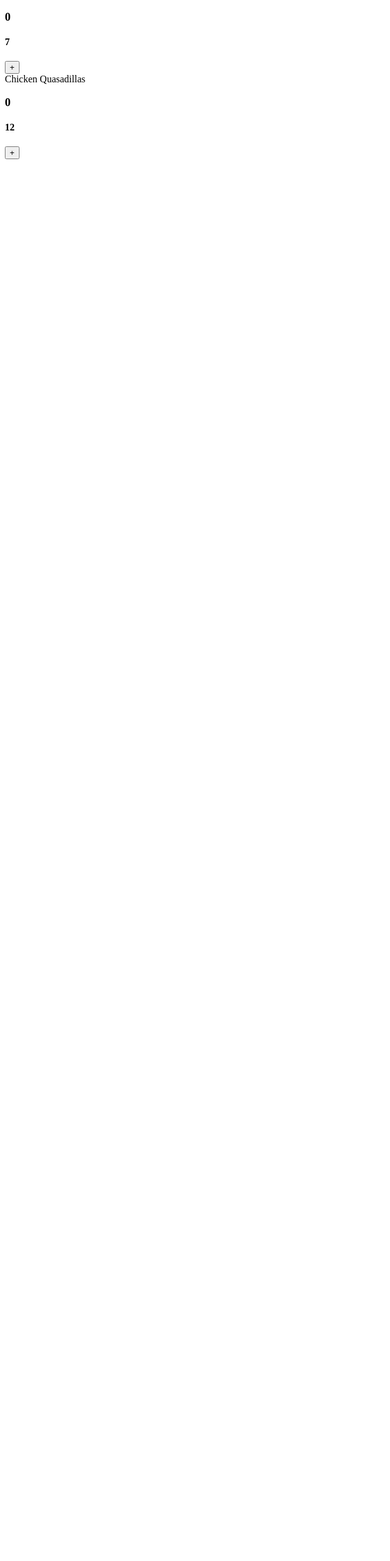
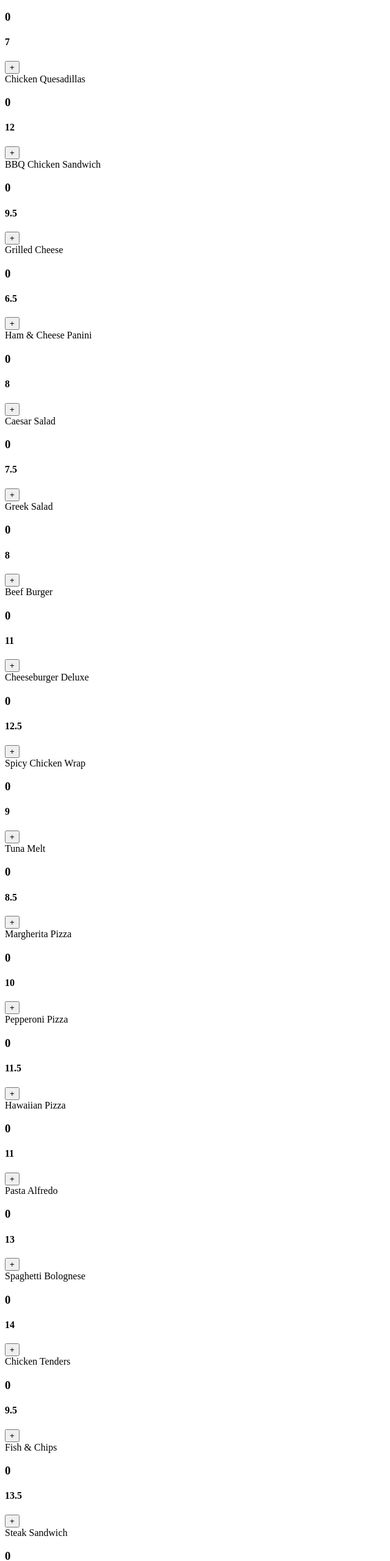
Before and after one commit to jamshidabduraxmonov/quickOrder, a React (Vite) app: page / in a window 1280 px wide. Shown: the part 168-2728 px from the top of the page at 61% size, without its empty margins (0-640 px from the left). Before the commit the page ends 800 px from the top, so only its background shows below. Built offline with nearby package versions, Linux system fonts and the light colour scheme.

Commit message:
feat: Added purchase details indicator and styles to the 'order' button

```diff
--- a/src/App.jsx
+++ b/src/App.jsx
@@ -30,14 +30,16 @@ function ProductCard({ name, onAdd, price }) {
 export default function MainMenu() {
 
   const [ total, setTotal ] = useState(0);
+  const [ itemCount, setItemCount] = useState(0);
   const sandwiches = data;
 
   function addToTotal(price) {
     setTotal(total + price);
+    setItemCount(itemCount + 1);
   }
 
  useEffect( () => {
-  console.log(`Total: ${total}$`);
+  console.log(`Total: ${total}$ - ${itemCount} products`);
 }, [total]);
 
 
@@ -51,7 +53,7 @@ export default function MainMenu() {
 
     ))}
 
-  {total > 0 && <button>Order Now!</button>}
+  {total > 0 && <button className="orderBtn" >Order ({itemCount}) - ${total}</button>}
 
   </>
 
--- a/src/index.css
+++ b/src/index.css
@@ -0,0 +1,8 @@
+.orderBtn {
+    position: fixed;
+    bottom: 20px;
+    left: 50%;
+    transform: translateX(-50%);
+    color: white;
+    background-color: black;
+}
--- a/src/products.json
+++ b/src/products.json
@@ -1,7 +1,32 @@
 [
     {"id": "73314", "name": "Turkey Club", "price": 8.5},
     {"id": "82210", "name": "Veggie", "price": 7.0},
-    {"id": "73324", "name": "Chicken Quasadillas", "price": 12.0}
-
-
+    {"id": "73324", "name": "Chicken Quesadillas", "price": 12.0},
+    {"id": "90111", "name": "BBQ Chicken Sandwich", "price": 9.5},
+    {"id": "90112", "name": "Grilled Cheese", "price": 6.5},
+    {"id": "90113", "name": "Ham & Cheese Panini", "price": 8.0},
+    {"id": "90114", "name": "Caesar Salad", "price": 7.5},
+    {"id": "90115", "name": "Greek Salad", "price": 8.0},
+    {"id": "90116", "name": "Beef Burger", "price": 11.0},
+    {"id": "90117", "name": "Cheeseburger Deluxe", "price": 12.5},
+    {"id": "90118", "name": "Spicy Chicken Wrap", "price": 9.0},
+    {"id": "90119", "name": "Tuna Melt", "price": 8.5},
+    {"id": "90120", "name": "Margherita Pizza", "price": 10.0},
+    {"id": "90121", "name": "Pepperoni Pizza", "price": 11.5},
+    {"id": "90122", "name": "Hawaiian Pizza", "price": 11.0},
+    {"id": "90123", "name": "Pasta Alfredo", "price": 13.0},
+    {"id": "90124", "name": "Spaghetti Bolognese", "price": 14.0},
+    {"id": "90125", "name": "Chicken Tenders", "price": 9.5},
+    {"id": "90126", "name": "Fish & Chips", "price": 13.5},
+    {"id": "90127", "name": "Steak Sandwich", "price": 14.5},
+    {"id": "90128", "name": "Loaded Nachos", "price": 10.5},
+    {"id": "90129", "name": "Shrimp Tacos", "price": 12.5},
+    {"id": "90130", "name": "Beef Tacos", "price": 11.0},
+    {"id": "90131", "name": "Chicken Burrito", "price": 10.0},
+    {"id": "90132", "name": "Veggie Burrito", "price": 9.0},
+    {"id": "90133", "name": "Clam Chowder", "price": 7.5},
+    {"id": "90134", "name": "Tomato Soup", "price": 6.0},
+    {"id": "90135", "name": "Breakfast Omelette", "price": 8.5},
+    {"id": "90136", "name": "Pancake Stack", "price": 7.5},
+    {"id": "90137", "name": "French Toast", "price": 7.0}
 ]
```
